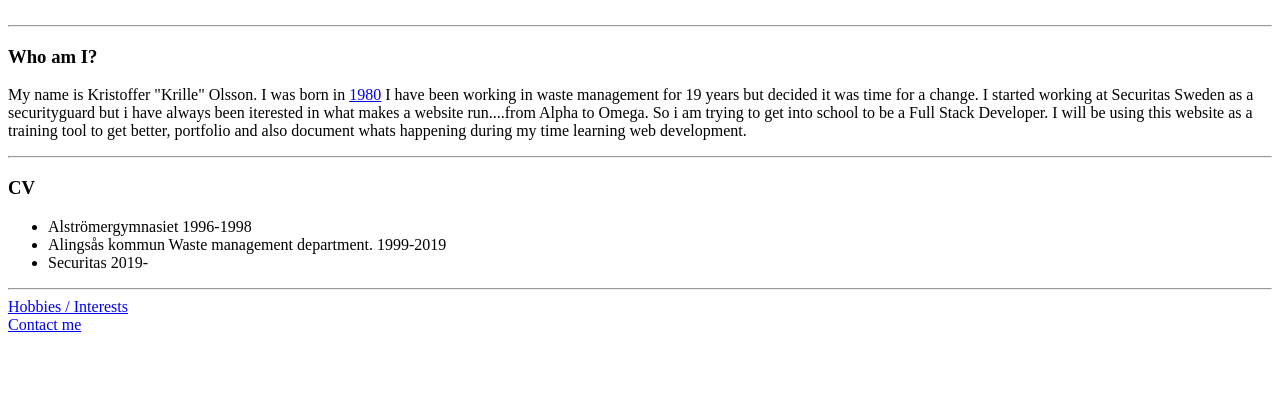
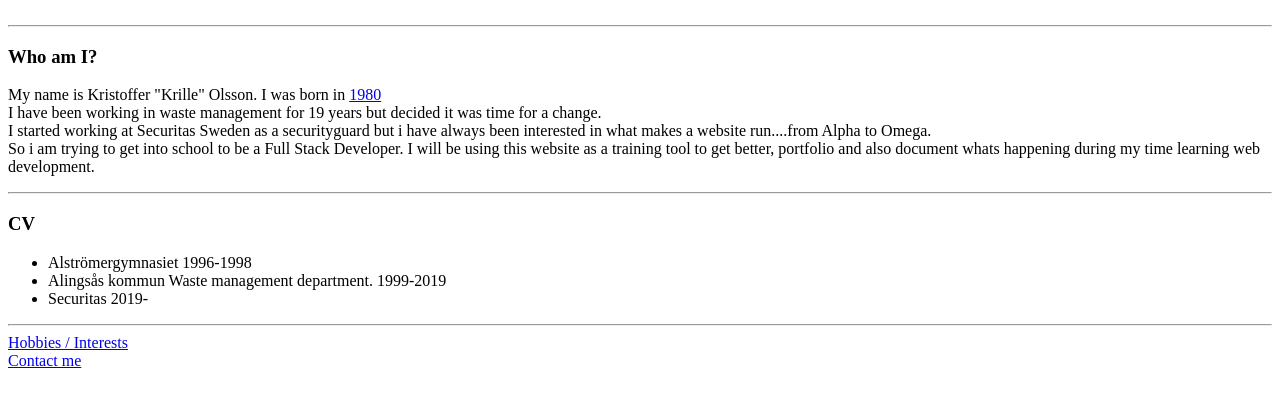
Before and after one commit to K-Olsson/CV, a plain HTML site: page index.html in a window 1280 px wide. Shown: the part 230-634 px from the top of the page. Drawn offline with Linux system fonts and the light colour scheme.

Commit message:
Add files via upload

```diff
--- a/index.html
+++ b/index.html
@@ -24,8 +24,10 @@
 
   <hr>
   <h3>Who am I?</h3>
-  <p>My name is Kristoffer "Krille" Olsson. I was born in <a href="https://en.wikipedia.org/wiki/1980">1980</a> I have been working in waste management for 19 years but decided it was time for a change. I started working at Securitas Sweden as a
-    securityguard but i have always been iterested in what makes a website run....from Alpha to Omega. So i am trying to get into school to be a Full Stack Developer. I will be using this website as a training tool to get better, portfolio and also
+  <p>My name is Kristoffer "Krille" Olsson. I was born in <a href="https://en.wikipedia.org/wiki/1980">1980</a><br>
+    I have been working in waste management for 19 years but decided it was time for a change.<br>
+    I started working at Securitas Sweden as a securityguard but i have always been interested in what makes a website run....from Alpha to Omega.<br>
+    So i am trying to get into school to be a Full Stack Developer. I will be using this website as a training tool to get better, portfolio and also
     document whats happening during my time learning web development.</p>
 
 
@@ -39,11 +41,11 @@
     <li>Securitas 2019-</li>
   </ul>
 
-<hr>
+  <hr>
 
-<a href="hobbies.html">Hobbies / Interests</a><br>
+  <a href="hobbies.html">Hobbies / Interests</a><br>
 
-    <a href="contact-me.html">Contact me</a>
+  <a href="contact-me.html">Contact me</a>
 
   </ol>
 
```
